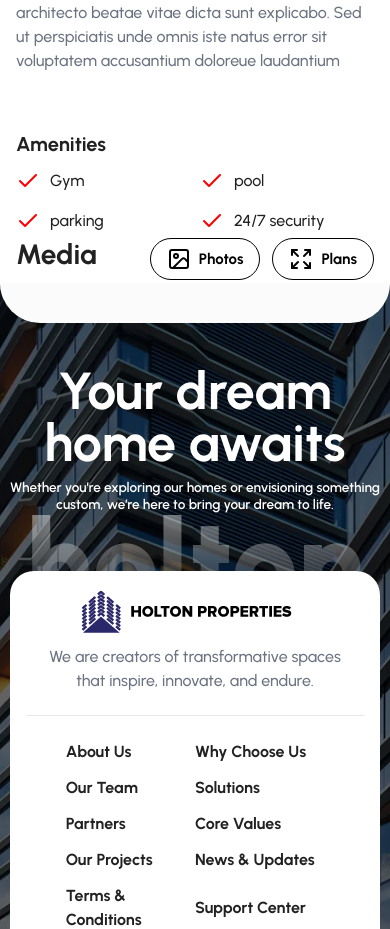
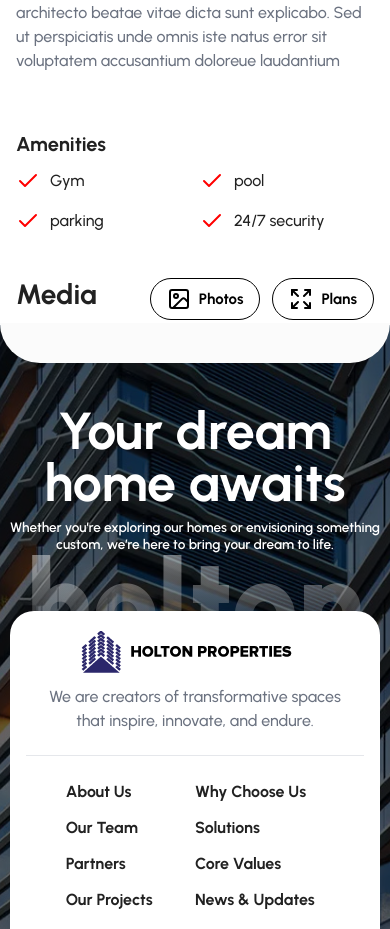
Before and after one commit to CHIDI00/new-holton-properties, a React (Vite) app: page /property_grid/detail/1 in a window 390 px wide. Shown: the part 1486-2415 px from the top of the page. Built offline with nearby package versions, Linux system fonts and the light colour scheme.

Commit message:
fix: add bottom padding to amenities section in PropertyDetail component

```diff
--- a/src/features/properties/PropertyDetail.tsx
+++ b/src/features/properties/PropertyDetail.tsx
@@ -152,7 +152,7 @@ const PropertyDetail: React.FC = () => {
 						</p>
 					</div>
 
-					<div className="md:w-[40%] w-full">
+					<div className="md:w-[40%] w-full pb-20">
 						<p className="md:text-[2.5rem] text-[2.5rem] font-bold mb-5">
 							Amenities
 						</p>
```
